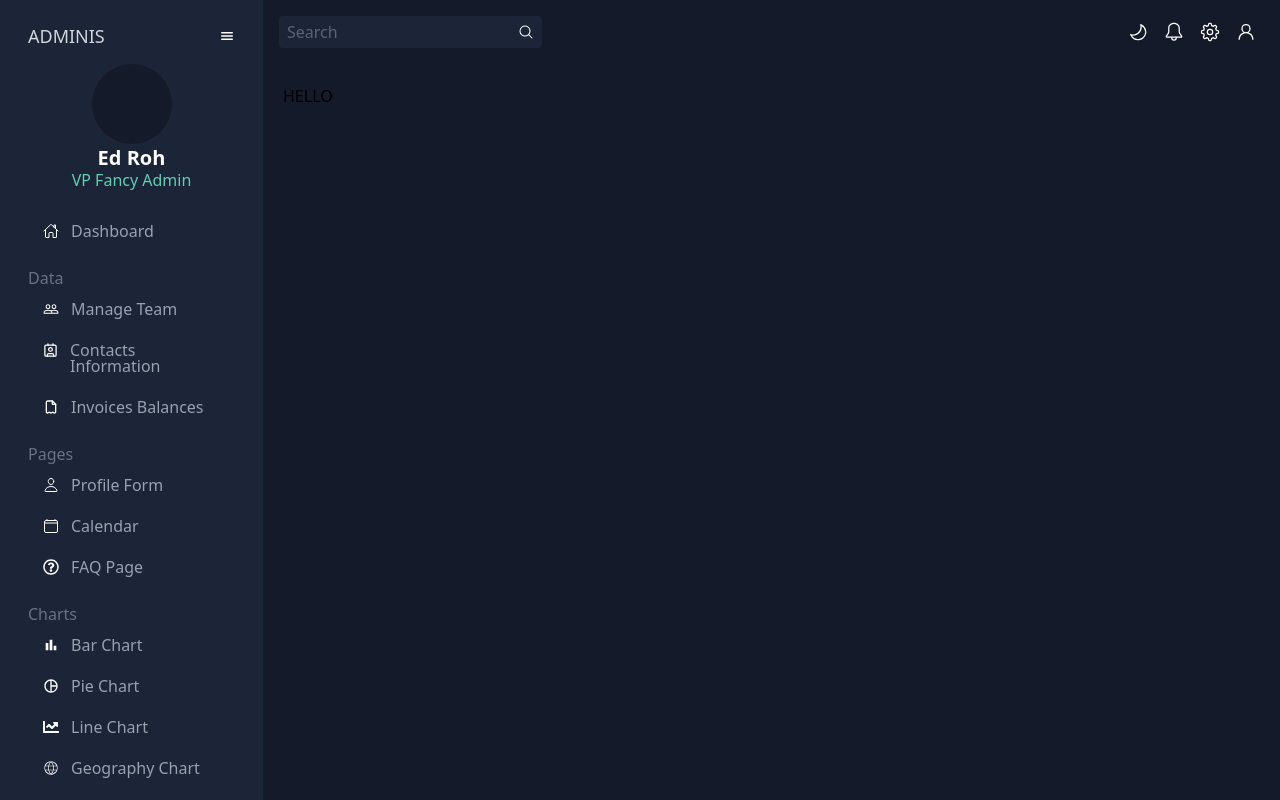
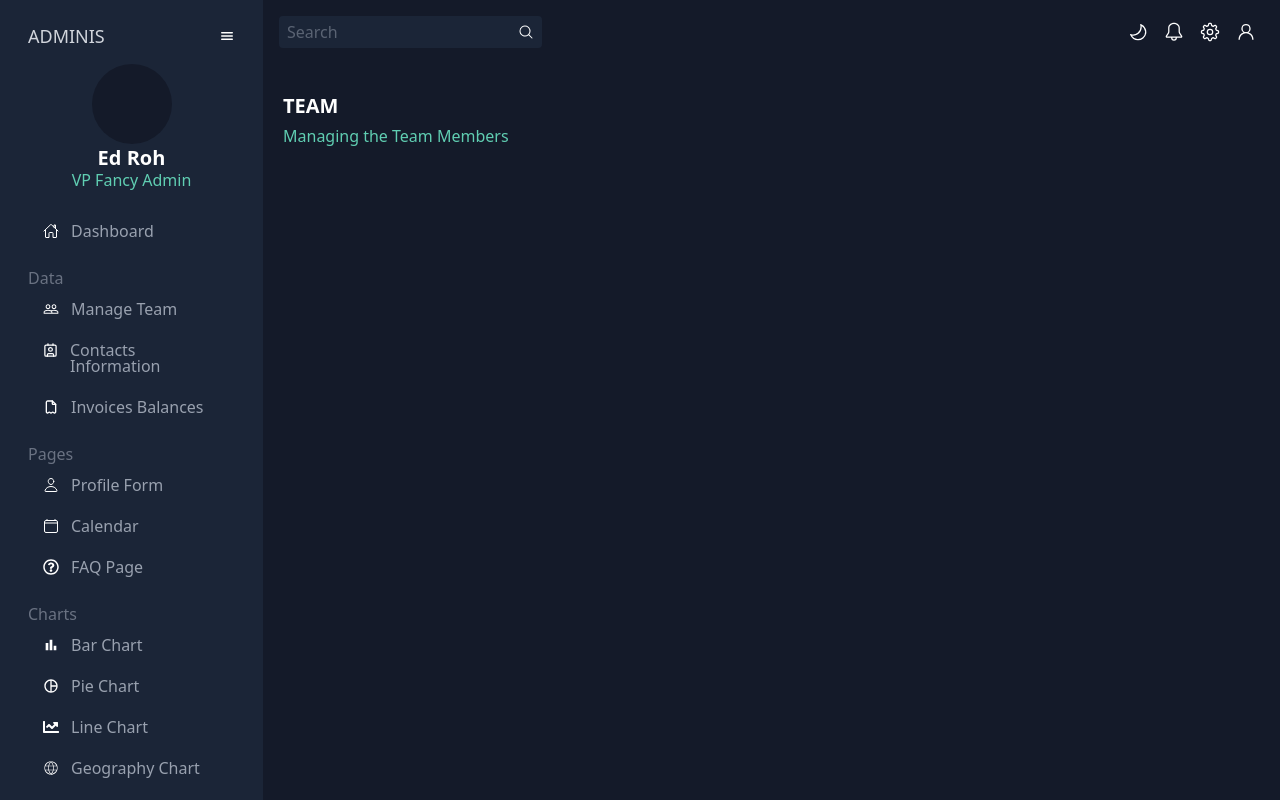
Before and after one commit to fanatyk-wedkarstwa/dashboard-ui, a React (Vite) app: page /team in a window 1280 px wide. Built offline with nearby package versions, Linux system fonts and the light colour scheme.

Commit message:
Correct team page code

```diff
--- a/src/Pages/Team.jsx
+++ b/src/Pages/Team.jsx
@@ -1,10 +1,11 @@
 import React from 'react'
+import PageHeader from '../Components/PageHeader'
 
 function Team() {
    return (
-      <div>
-         <h1>HELLO</h1>
-      </div>
+      <>
+         <PageHeader containsButton={false} title={"TEAM"} text={"Managing the Team Members"} />
+      </>
    )
 }
 
```
